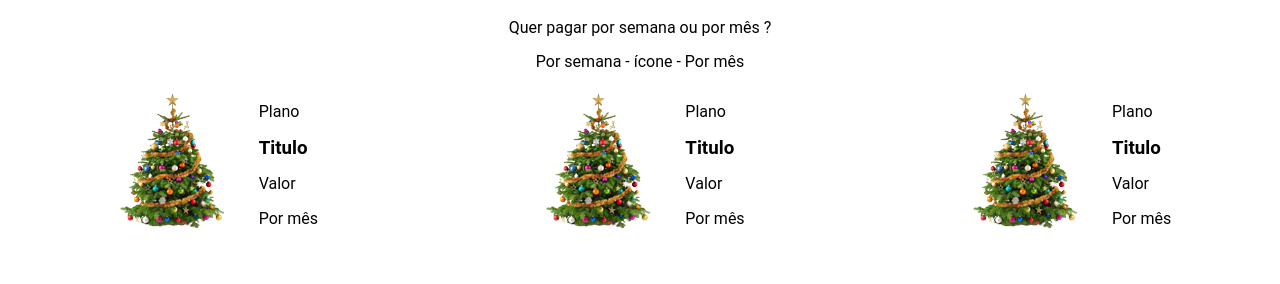
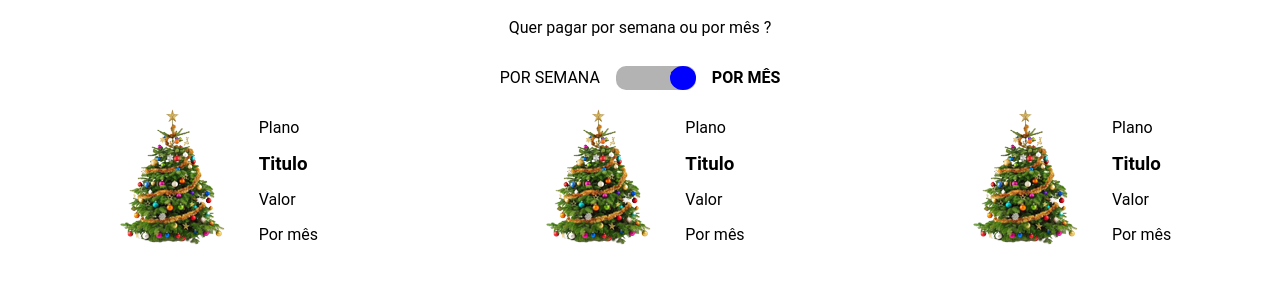
Before and after one commit to Raffael-Eloi/AS-IDW, a plain HTML site: page index.html in a window 1280 px wide. Shown: the part 394-678 px from the top of the page. Drawn offline with Linux system fonts and the light colour scheme.

Commit message:
adicao formatacao descricao plano mensal

```diff
--- /dev/null
+++ b/assets/css/descricaoPlanos/mensal/descricaoPlanosMensal-ball.css
@@ -0,0 +1,5 @@
+.descricaoPlanos__mensal__ball {
+  background: blue;
+  border-radius: 50%;
+  color: blue;
+}
--- a/assets/css/descricaoPlanos/mensal/descricaoPlanosMensal-mes.css
+++ b/assets/css/descricaoPlanos/mensal/descricaoPlanosMensal-mes.css
@@ -0,0 +1,5 @@
+.descricaoPlanos__mensal__mes {
+  text-transform: uppercase;
+  font-weight: bold;
+  margin-left: 1rem;
+}
--- a/assets/css/descricaoPlanos/mensal/descricaoPlanosMensal-semana.css
+++ b/assets/css/descricaoPlanos/mensal/descricaoPlanosMensal-semana.css
@@ -0,0 +1,4 @@
+.descricaoPlanos__mensal__semana {
+  text-transform: uppercase;
+  margin-right: 1rem;
+}
--- /dev/null
+++ b/assets/css/descricaoPlanos/mensal/descricaoPlanosMensal-switch.css
@@ -0,0 +1,8 @@
+.descricaoPlanos__mensal__switch {
+  background: #b3b3b3;
+  border-radius: 10px;
+  display: flex;
+  height: 1.5rem;
+  justify-content: flex-end;
+  width: 5rem;
+}
--- /dev/null
+++ b/assets/css/descricaoPlanos/mensal/descricaoPlanosMensal.css
@@ -0,0 +1,5 @@
+.descricaoPlanos__mensal {
+  align-items: center;
+  display: flex;
+  justify-content: center;
+}
--- a/index.html
+++ b/index.html
@@ -23,8 +23,11 @@
     <link rel="stylesheet" href="assets/css/descricaoPlanos/semanal/descricaoPlanosSemanal-switch.css">
     <link rel="stylesheet" href="assets/css/descricaoPlanos/semanal/descricaoPlanosSemanal-ball.css">
     <!-- Descrição dos planos - Mensal  -->
+    <link rel="stylesheet" href="assets/css/descricaoPlanos/mensal/descricaoPlanosMensal.css">
     <link rel="stylesheet" href="assets/css/descricaoPlanos/mensal/descricaoPlanosMensal-semana.css">
     <link rel="stylesheet" href="assets/css/descricaoPlanos/mensal/descricaoPlanosMensal-mes.css">
+    <link rel="stylesheet" href="assets/css/descricaoPlanos/mensal/descricaoPlanosMensal-switch.css">
+    <link rel="stylesheet" href="assets/css/descricaoPlanos/mensal/descricaoPlanosMensal-ball.css">
     <!-- Aluguel árvore semana -->
     <link rel="stylesheet" href="assets/css/arvoreSemana/arvoreSemana.css">
     <link rel="stylesheet" href="assets/css/arvoreSemana/arvoreSemana-item.css">
@@ -106,7 +109,13 @@
         <div class="descricaoPlanos">
           <h1>Aluguel de árvores de natal</h1>
           <p>Quer pagar por semana ou por mês ?</p>
-          <p>Por semana - ícone - Por mês</p>
+          <div class="descricaoPlanos__mensal">
+            <p class="descricaoPlanos__mensal__semana">Por semana</p>
+            <div class="descricaoPlanos__mensal__switch">
+              <div class="descricaoPlanos__mensal__ball">aaa</div>
+            </div>
+            <p class="descricaoPlanos__mensal__mes">Por mês</p>
+          </div>
         </div>
 
         <div class="arvoreMes">
```
